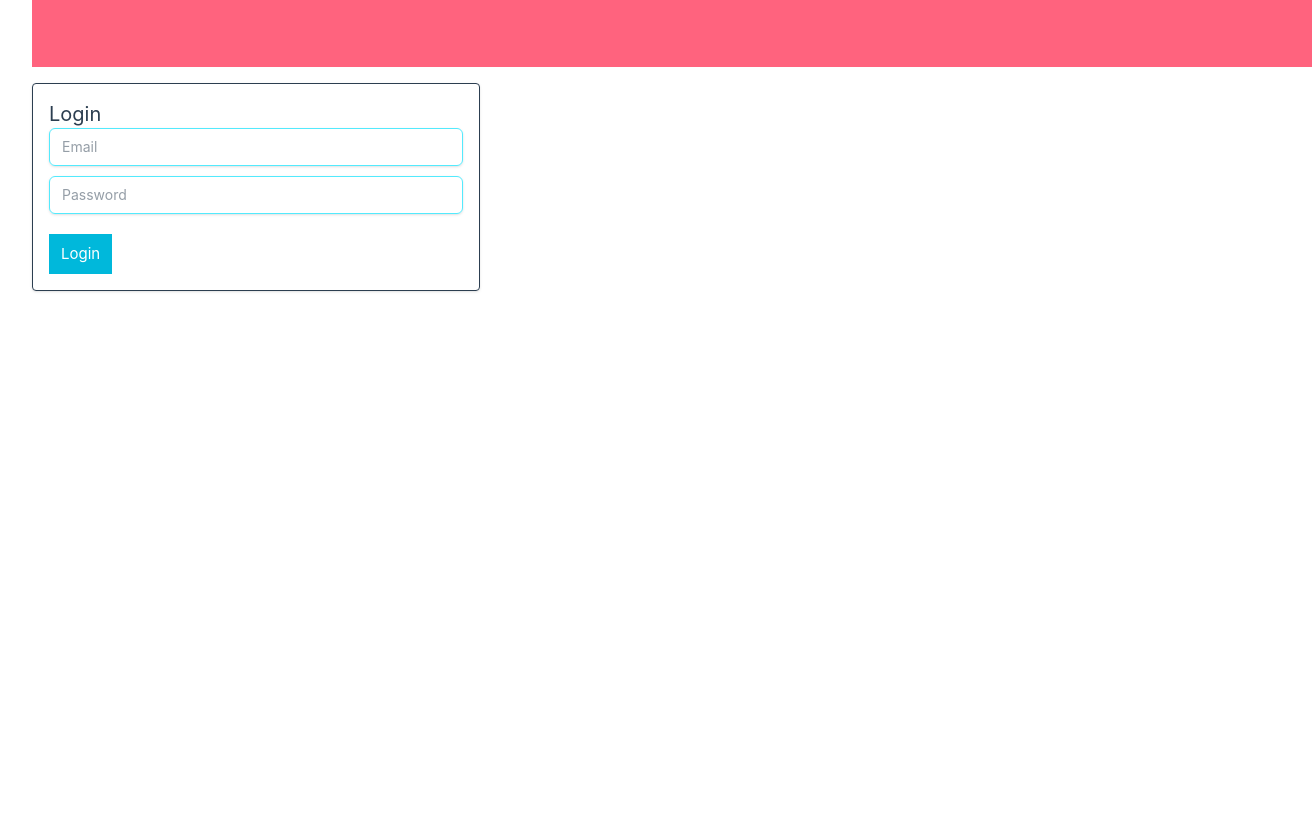
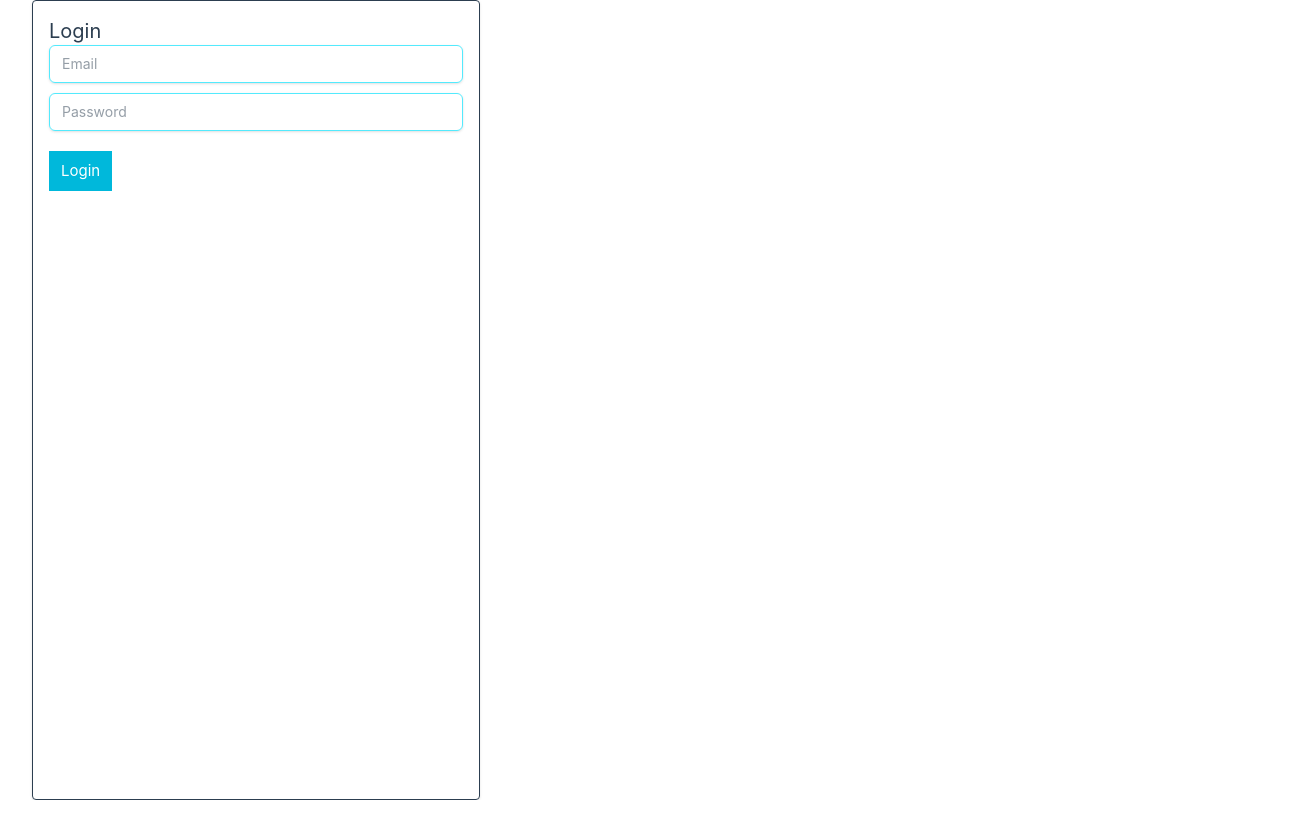
Before and after one commit to Leon-Mbegera/JiJi_Health_Frontend, a Vue app: page /login in a window 1280 px wide. Shown: the whole page, 1312 px wide, since content can reach past the window. Built offline with nearby package versions, Linux system fonts and the light colour scheme.

Commit message:
update App.vue

```diff
--- a/src/App.vue
+++ b/src/App.vue
@@ -3,14 +3,7 @@ import { RouterLink, RouterView } from 'vue-router'
 </script>
 
 <template>
-  <div class="w-screen h-screen">
-    <div class="h-1/12 bg-rose-400 navbar"></div>
-    <div class="h-11/12">
-      <div>
-        <RouterView />
-      </div>
-    </div>
-  </div>
+  <RouterView />
 </template>
 
 <style scoped>
```
